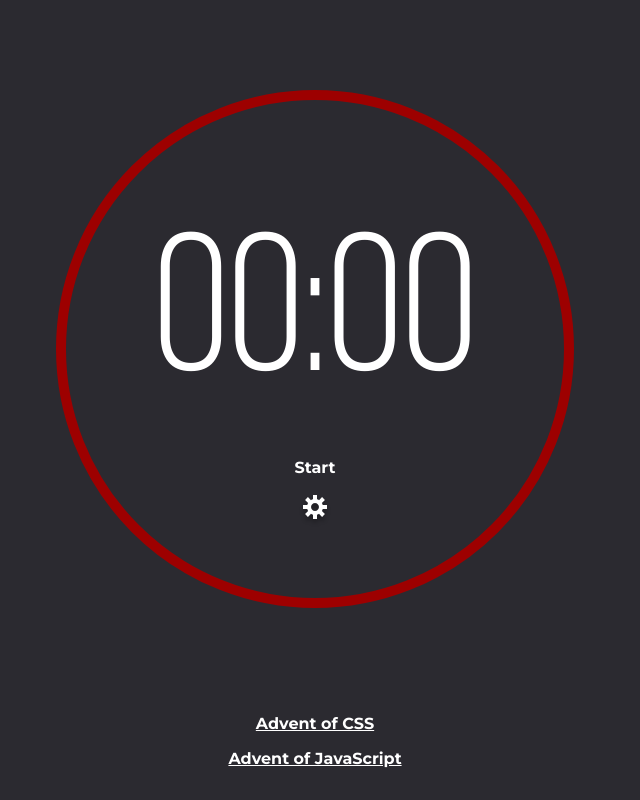
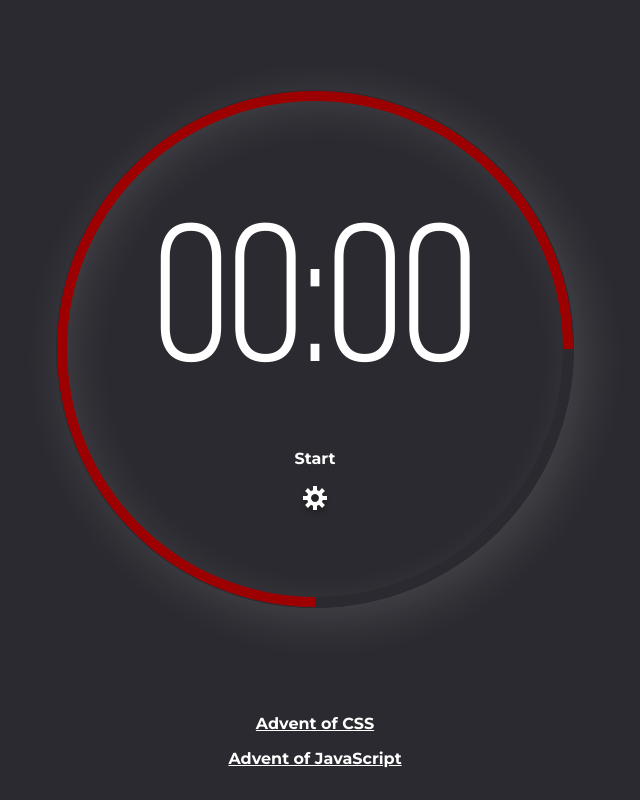
Before and after one commit to mhoumann87/advent_of_frontend, a plain HTML site: page day_1/index.html in a window 1280 px wide. Shown: the whole page, without its empty margins (325-965 px from the left). Drawn offline with Linux system fonts and the light colour scheme.

Commit message:
Add drop shadow to clock :lipstick:

```diff
--- a/day_1/styles.css
+++ b/day_1/styles.css
@@ -74,8 +74,22 @@ main {
 .clock {
   width: 32.375rem;
   aspect-ratio: 1;
-  border: 10px solid var(--red);
+  box-shadow: inset 10px 10px 50px #fff2, 10px 10px 50px #fff2;
+  border: 1px solid var(--background);
   border-radius: 50%;
+  position: relative;
+}
+
+.clock::before {
+  content: '';
+  position: absolute;
+  border-radius: 50%;
+  width: 100%;
+  height: 100%;
+  border-color: var(--red) var(--background) var(--red) var(--red);
+  border-style: solid;
+  border-width: 10px;
+  transform: rotate(45deg);
 }
 
 .clock-face {
@@ -83,6 +97,7 @@ main {
   flex-direction: column;
   align-items: center;
   justify-content: center;
+  bos-shadow: 10px 10px 50px #fff2;
 }
 
 .time {
```
